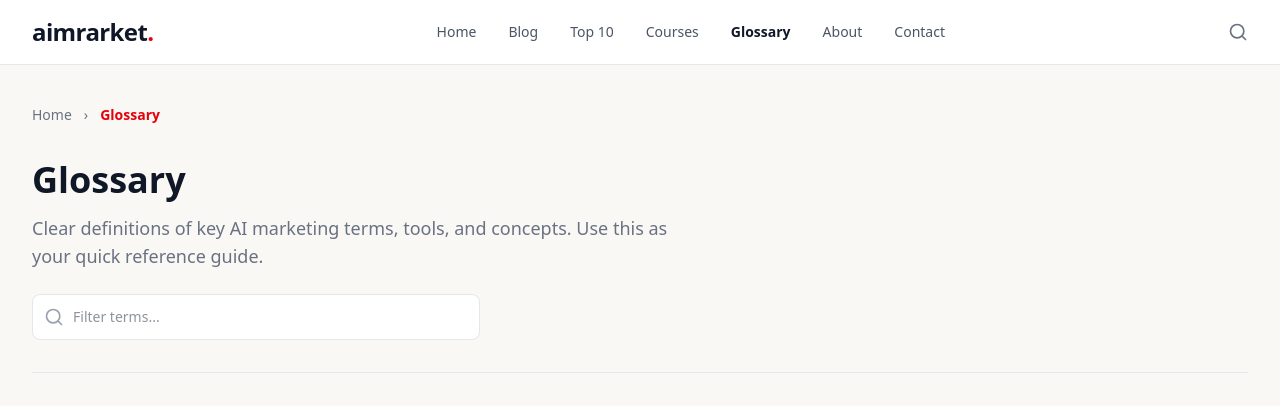
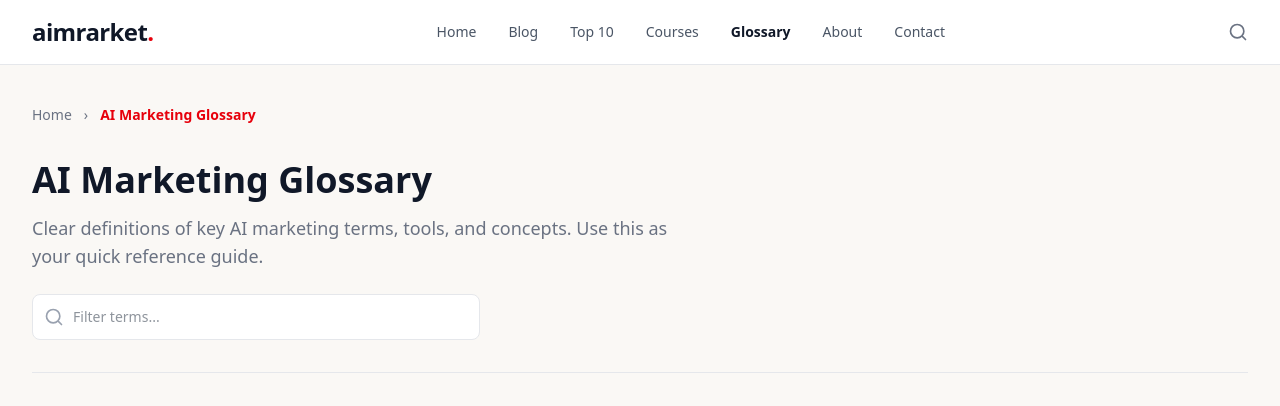
Before and after one commit to aouwalitshikkha/ai-marketings-template, a Django app: page /glossary/ in a window 1280 px wide. Shown: the top 406 px of the page. Run offline with Django 5.2, Linux system fonts and the light colour scheme; data comes from the database, SQL or seed files in the repository; style sheets or scripts are compiled from the project's sources.

Commit message:
Change title to AI Marketing Glossary

```diff
--- a/glossary/templates/glossary/index.html
+++ b/glossary/templates/glossary/index.html
@@ -1,10 +1,10 @@
 {% extends "base.html" %}
 {% load static %}
 
-{% block title %}Glossary — aimrarket{% endblock %}
-{% block og_title %}Glossary — aimrarket{% endblock %}
+{% block title %}AI Marketing Glossary — aimrarket{% endblock %}
+{% block og_title %}AI Marketing Glossary — aimrarket{% endblock %}
 {% block og_description %}Your guide to AI marketing terminology. Clear definitions of key terms, tools, and concepts.{% endblock %}
-{% block twitter_title %}Glossary — aimrarket{% endblock %}
+{% block twitter_title %}AI Marketing Glossary — aimrarket{% endblock %}
 {% block twitter_description %}Your guide to AI marketing terminology. Clear definitions of key terms, tools, and concepts.{% endblock %}
 
 {% block nav_glossary %}text-gray-900 font-semibold{% endblock %}
@@ -22,12 +22,12 @@
     <ol class="flex items-center gap-2">
       <li><a href="/" class="hover:text-red-600 transition">Home</a></li>
       <li><span class="mx-1">›</span></li>
-      <li class="text-red-600 font-semibold">Glossary</li>
+      <li class="text-red-600 font-semibold">AI Marketing Glossary</li>
     </ol>
   </nav>
 
   <section class="mb-8 pb-8 border-b border-gray-200">
-    <h1 class="text-3xl sm:text-4xl font-bold text-gray-900 leading-tight">Glossary</h1>
+    <h1 class="text-3xl sm:text-4xl font-bold text-gray-900 leading-tight">AI Marketing Glossary</h1>
     <p class="mt-3 text-gray-500 text-lg max-w-2xl">Clear definitions of key AI marketing terms, tools, and concepts. Use this as your quick reference guide.</p>
 
     <div class="relative mt-6 max-w-md">
```
